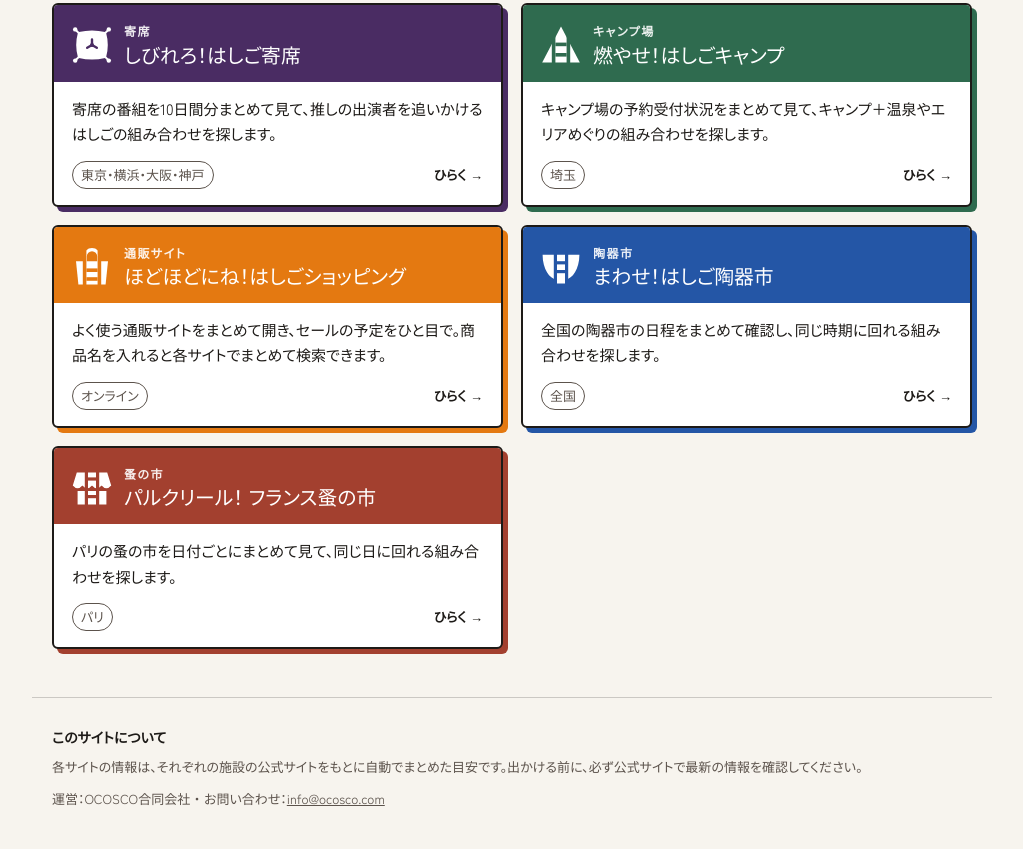
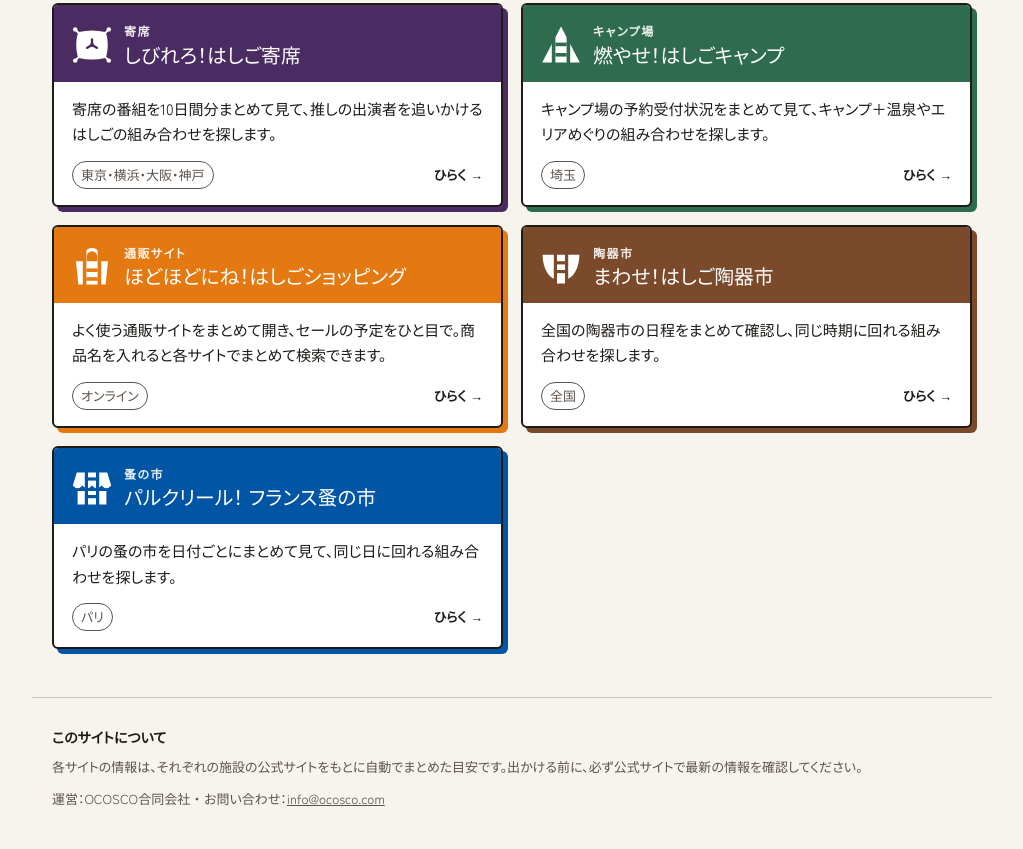
Before and after one commit to kuwabaratakumi/hashigo-map, a plain HTML site: page public/index.html in a window 1280 px wide. Shown: the part 531-1380 px from the top of the page, without its empty margins (128-1151 px from the left). Drawn offline with Linux system fonts and the light colour scheme; a web font is replaced by a local one.

Commit message:
陶器市を茶色、蚤の市をフランス国旗の青に
Co-Authored-By: Claude Opus 5.5 <noreply@anthropic.com>
Claude-Session: https://claude.ai/code/session_01MbnZMq9NzE2yzXD6CRrFtW

```diff
--- a/public/index.html
+++ b/public/index.html
@@ -73,7 +73,7 @@ a { color: inherit; }
 .card--yose   { --accent: #4a2c63; }
 .card--camp   { --accent: #2f6b4f; }
 .card--shop   { --accent: #e47911; }
-.card--touki  { --accent: #2456a6; }
+.card--touki  { --accent: #7b4a2b; }
 
 .about { margin-top: 48px; padding-top: 28px; padding-bottom: 40px; border-top: 1px solid rgba(29,26,23,.2); font-size: 13px; color: var(--ink-2); }
 .about h2 { margin: 0 0 6px; font-size: 14px; color: var(--ink); }
@@ -166,7 +166,7 @@ a { color: inherit; }
       </a>
     </li>
     <li>
-      <a class="card" style="--accent:#a3402f" href="https://puces.hashigo-map.com/">
+      <a class="card" style="--accent:#0055a4" href="https://puces.hashigo-map.com/">
         <span class="card__head">
           <svg class="card__icon" viewBox="0 0 100 100" aria-hidden="true"><defs><mask id="mPuces"><rect width="100" height="100" fill="#fff"/><g fill="#000"><rect x="32" y="0" width="8" height="100"/><rect x="60" y="0" width="8" height="100"/><rect x="40" y="26" width="20" height="8"/><rect x="40" y="70" width="20" height="8"/></g></mask></defs><path d="M12 14 H88 L98 46 Q86 60 74 46 Q62 60 50 46 Q38 60 26 46 Q14 60 2 46 Z M14 60 H86 V94 H14 Z" fill="#fff" mask="url(#mPuces)"/></svg>
           <span><span class="card__kind">蚤の市</span><span class="card__name"><span class="card__name-a">パルクリール！</span> <span class="card__name-b">フランス蚤の市</span></span></span>
```
